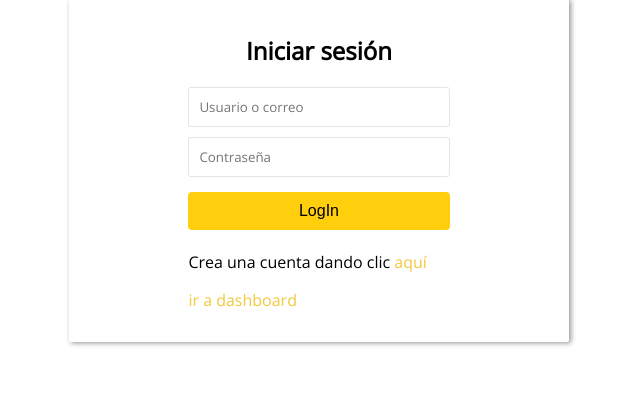
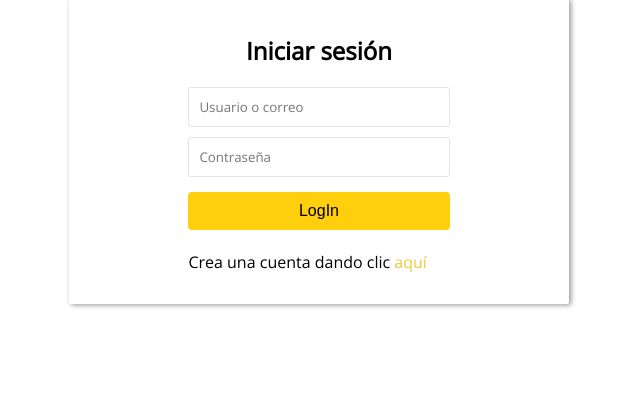
Before and after one commit to urbandstorm79/GueroApp, a PHP site: page /login.php in a window 1280 px wide. Shown: the part 143-536 px from the top of the page, without its empty margins (321-961 px from the left). Run offline with PHP 8.4, Linux system fonts and the light colour scheme.

Commit message:
Quitar etiqueta

```diff
--- a/login.php
+++ b/login.php
@@ -64,8 +64,8 @@ if (!empty($_POST['user']) && !empty($_POST['password'])){
 		<button type="submit" class="btn btn-primary btn-block">LogIn</button>
 		<p>Crea una cuenta dando clic <a href="signUp.php">aquí</a></p>
 
-		<!-- esta etiquta es solo temporal, despues la quito, es para evitar el logueo -->
-        <a href="dashboard.php">ir a dashboard</a>
+		<!-- esta etiqueta es solo temporal, despues la quito, es para evitar el logueo -->
+        <!-- <a href="dashboard.php">ir a dashboard</a> -->
 	</form>
 </div>
 </body>
```
